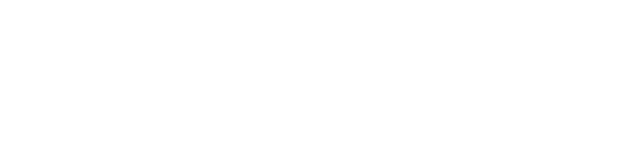
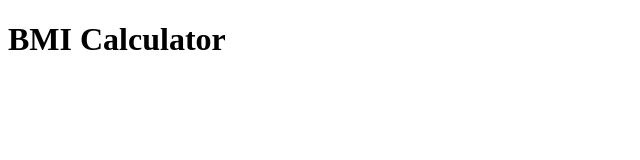
Before and after one commit to GumNg/calculator-web-app, a website: page bmiCalculator.html in a window 1280 px wide. Shown: the whole page, without its empty margins (0-640 px from the left). Drawn offline with Linux system fonts and the light colour scheme.

Commit message:
add bmi section with h1

```diff
--- a/bmiCalculator.html
+++ b/bmiCalculator.html
@@ -7,6 +7,10 @@
     <title>BMI Calculator</title>
 </head>
 <body>
+    <!-- BMI Calculator form -->
+    <main id="bmi-calc">
+        <h1 class="main-head">BMI Calculator</h1>
+    </main>
 
 </body>
 </html>
```
